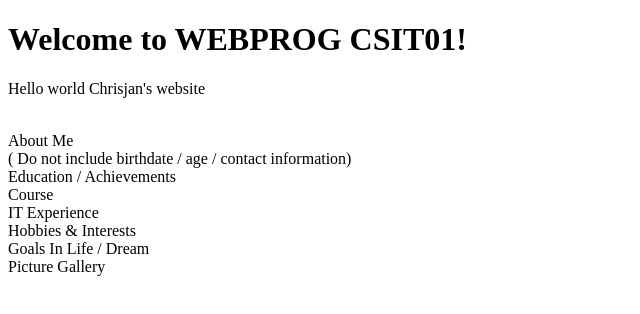
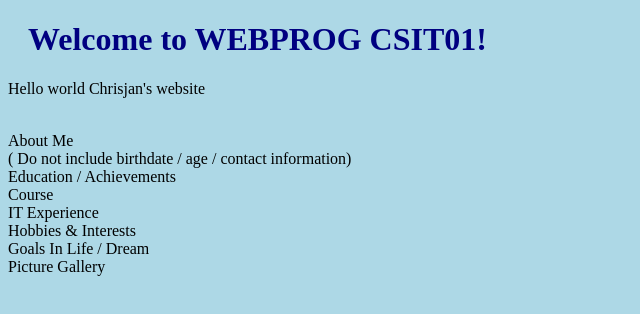
Before and after one commit to ChrisjanDC/WEBPROG-TCSIT01-first-website, a plain HTML site: page home/index.html in a window 1280 px wide. Shown: the whole page, without its empty margins (0-640 px from the left). Drawn offline with Linux system fonts and the light colour scheme.

Commit message:
Added external stylesheet

```diff
--- a/home/index.html
+++ b/home/index.html
@@ -1,6 +1,7 @@
 <!DOCTYPE html>
 <html>
 <head>
+<link rel="stylesheet" href="mystyle.css">
 <title>Web Programming</title>
 </head>
 <body>
--- /dev/null
+++ b/home/mystyle.css
@@ -0,0 +1,7 @@
+body {
+    background-color: lightblue;
+  }
+  h1 {
+    color: navy;
+    margin-left: 20px;
+  }
```
